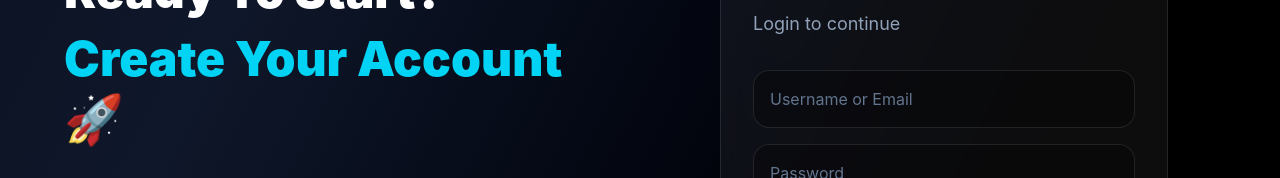
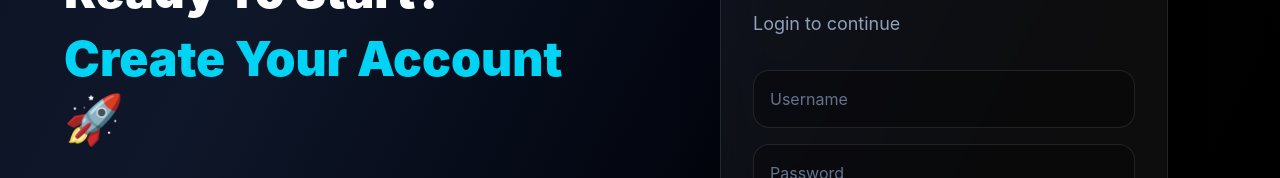
Before and after one commit to Rayoosi/Vokko, a React (Vite) app in the folder frontend/: page / in a window 1280 px wide. Shown: the part 1998-2176 px from the top of the page. Built offline with nearby package versions, Linux system fonts and the light colour scheme.

Commit message:
rollback login card

```diff
--- a/frontend/src/components/LoginCard.jsx
+++ b/frontend/src/components/LoginCard.jsx
@@ -16,9 +16,6 @@ function LoginCard({
     useState(false);
 
   const [username, setUsername] =
-    useState("");
-
-  const [email, setEmail] =
     useState("");
 
   const [password, setPassword] =
@@ -62,7 +59,6 @@ function LoginCard({
           "/auth/register",
           {
             username,
-            email,
             password,
             referredBy:
               referralCode
@@ -136,11 +132,7 @@ function LoginCard({
 
       <input
         type="text"
-        placeholder={
-          isRegister
-            ? "Username"
-            : "Username or Email"
-        }
+        placeholder="Username"
         value={username}
         onChange={(e) =>
           setUsername(
@@ -149,24 +141,6 @@ function LoginCard({
         }
         className="w-full p-4 rounded-2xl bg-black/30 border border-white/10 outline-none text-white placeholder:text-slate-500 focus:border-cyan-400 transition"
       />
-
-      {/* ---------------- EMAIL ---------------- */}
-
-      {isRegister && (
-
-        <input
-          type="email"
-          placeholder="Email"
-          value={email}
-          onChange={(e) =>
-            setEmail(
-              e.target.value
-            )
-          }
-          className="w-full mt-4 p-4 rounded-2xl bg-black/30 border border-white/10 outline-none text-white placeholder:text-slate-500 focus:border-cyan-400 transition"
-        />
-
-      )}
 
       {/* ---------------- PASSWORD ---------------- */}
 
```
